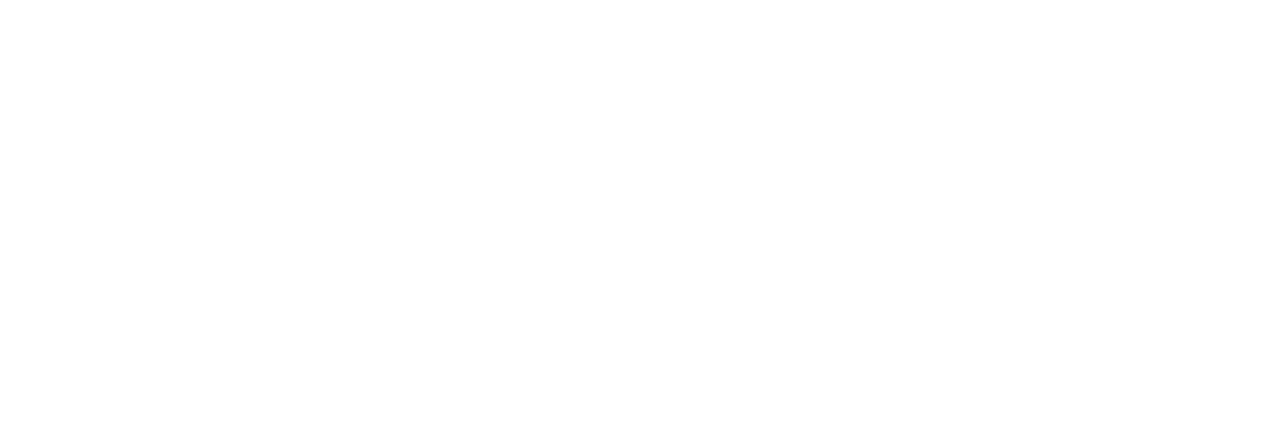
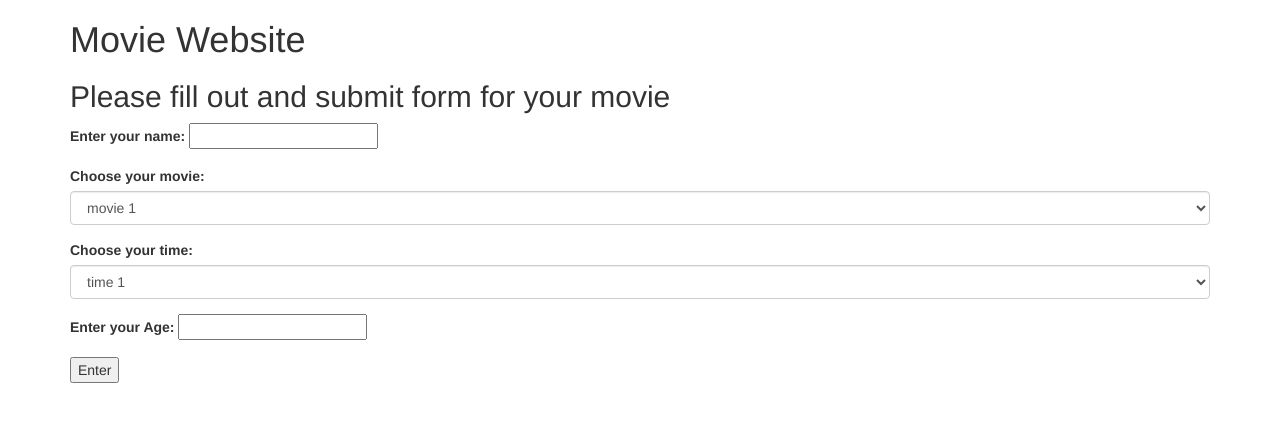
Before and after one commit to kevinahn7/more-object-practice, a plain HTML site: page index.html in a window 1280 px wide. Drawn offline with nearby package versions, Linux system fonts and the light colour scheme.

Commit message:
add page inputs, constructor

```diff
--- a/index.html
+++ b/index.html
@@ -9,5 +9,54 @@
   <script src="js/scripts.js"></script>
 </head>
 <body>
+  <div class="container">
+    <header>
+      <h1>Movie Website</h1>
+      <h2>Please fill out and submit form for your movie</h2>
+    </header>
+    <form class="movieMenu" action="index.html" >
+
+      <div class="form-group">
+        <label for="inputName"> Enter your name:</label>
+        <input type="text"  id="inputName"> </input>
+      </div>
+
+      <div class="form-group">
+        <label for="movieSelection">Choose your movie:</label>
+        <select class="form-control" id="movieSelection">
+          <option value="1">movie 1</option>
+          <option value="2">movie 2</option>
+          <option value="3">movie 3</option>
+          <option value="4">movie 4</option>
+        </select>
+      </div>
+
+      <div class="form-group">
+        <label for="timeSelection">Choose your time:</label>
+        <select class="form-control" id="timeSelection">
+          <option value="1">time 1</option>
+          <option value="2">time 2</option>
+          <option value="3">time 3</option>
+          <option value="4">time 4</option>
+        </select>
+      </div>
+
+      <div class="form-group">
+        <label for="inputAge"> Enter your Age:</label>
+        <input type="text"  id="inputAge"> </input>
+      </div>
+
+      <button type="btn"  id="submitButton" name="button">Enter</button>
+
+    </form>
+
+
+  </div>
+
+
+
+
+
+
 </body>
 </html>
--- a/js/scripts.js
+++ b/js/scripts.js
@@ -0,0 +1,22 @@
+ function MovieTicket(name,movie,time,age){
+   this.name = name
+   this.movie = movie
+   this.time = time
+   this.age = age
+ }
+
+
+
+
+
+
+ $(document).ready(function(){
+  var inputtedName = $("#inputName").val();
+  var inputtedMovieSelection = $("#movieSelection").val();
+  var inputtedTimeSelection = $("#timeSelection").val();
+  var inputttedAge = parseInt($("#ageSelection").val();
+
+
+
+
+});
```
